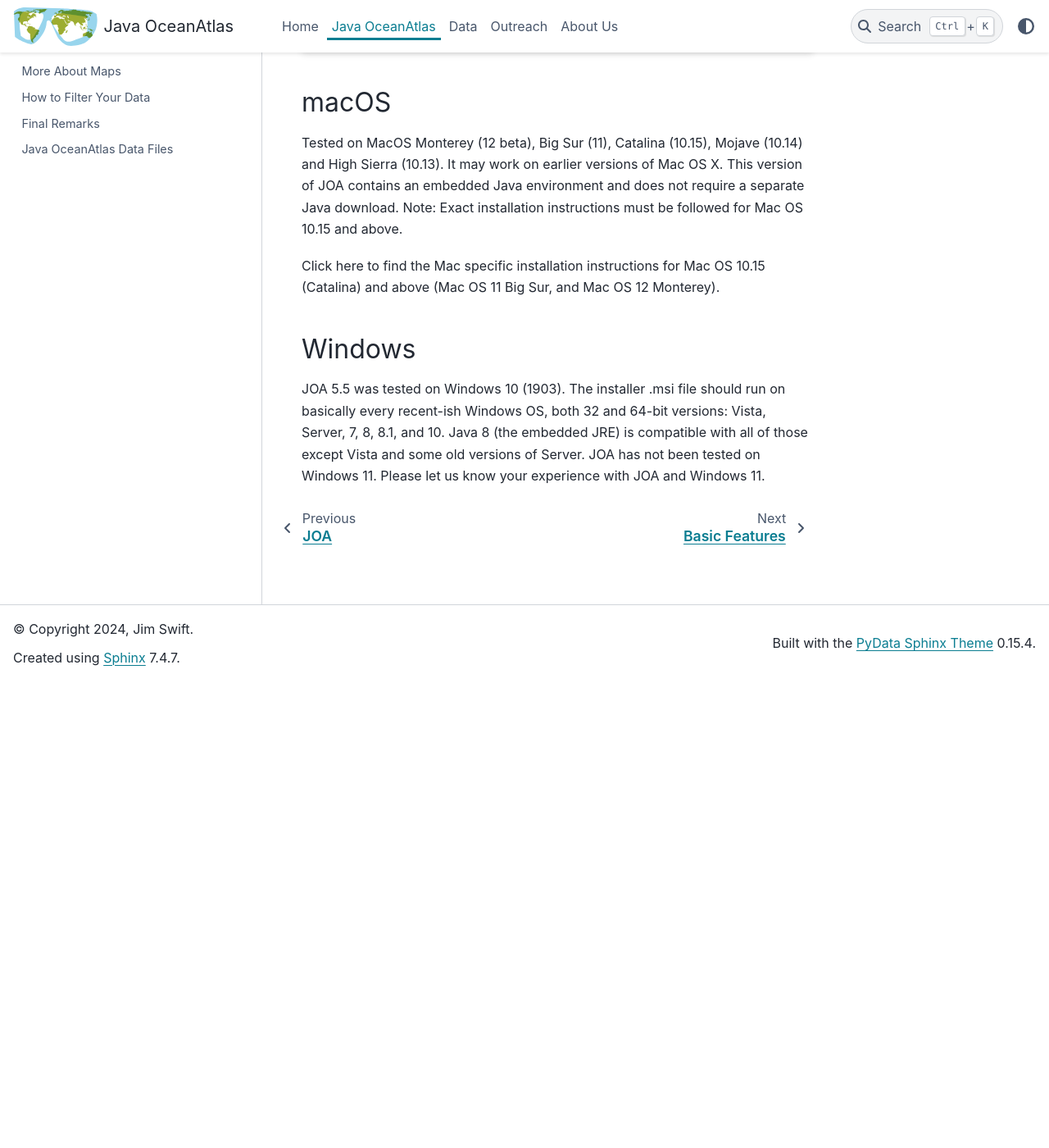
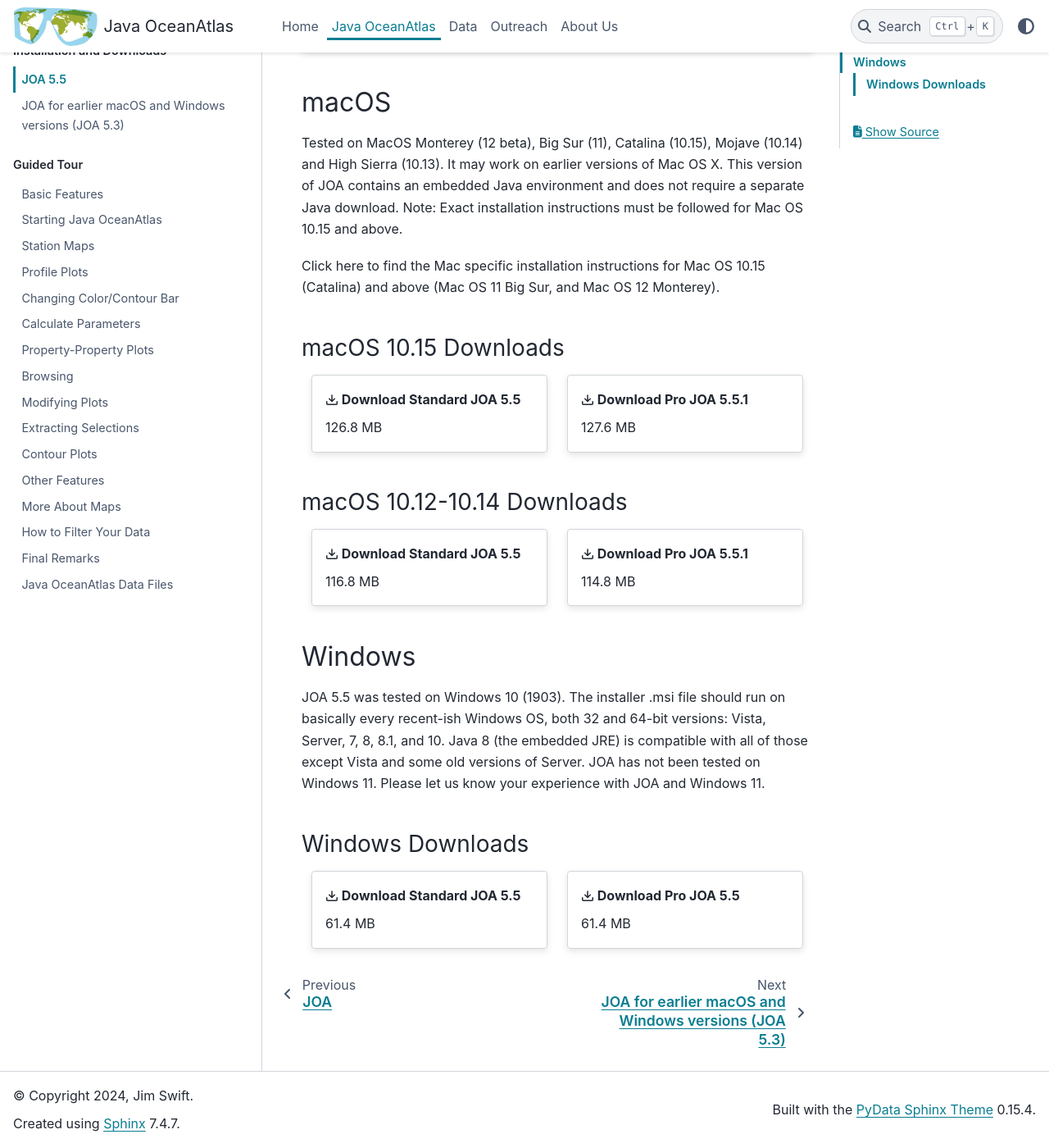
Before and after one commit to OceanAtlas/joa-sphinx, a Sphinx documentation site: the page built from docs/joa/installation/joa5.5.md, in a window 1280 px wide and 1400 px high, scrolled down 569 px. Shown: the whole window at 82% size. Built offline with Sphinx 7.4.7 and the PyData theme 0.15.4, drawn with Linux system fonts in a browser that asks for light colours.

Commit message:
add JOA download links

````diff
--- a/docs/conf.py
+++ b/docs/conf.py
@@ -21,7 +21,7 @@
 templates_path = ['_templates']
 exclude_patterns = ['_build', 'Thumbs.db', '.DS_Store']
 
-myst_enable_extensions = ["attrs_inline", "fieldlist"]
+myst_enable_extensions = ["attrs_inline", "fieldlist", "colon_fence"]
 
 numfig = True
 
--- a/docs/joa/index.md
+++ b/docs/joa/index.md
@@ -5,9 +5,10 @@
 Java OceanAtlas (JOA) is a Java application for Windows and MacOS which provides an ad hoc (rather than pre-set) graphic exploration environment optimized to examine and plot oceanographic profile data. JOA works with any pressure- or depth-indexed data. Plots include property-property plots, maps, offset profiles (waterfall), contoured section plots, and plots of calculated values, using color-by-property-value as a plotted variable to aid interpretation. There is also a comprehensive data display window and extensive support for data import, export, editing, filtering and quality control functions. All Java OceanAtlas plots and the data window are linked and may be ‘browsed’ jointly by sample and/or station. JOA user interfaces are similar to those used in commercial applications. Many different types of calculations can be performed.
 
 ```{toctree}
-:caption: Installation
+:caption: Installation and Downloads
 
 installation/joa5.5
+installation/joa5.3
 ```
 
 ```{toctree}
--- a/docs/joa/installation/joa5.5.md
+++ b/docs/joa/installation/joa5.5.md
@@ -18,5 +18,41 @@
 
 Click here to find the Mac specific installation instructions for Mac OS 10.15 (Catalina) and above (Mac OS 11 Big Sur, and Mac OS 12 Monterey).
 
+### macOS 10.15 Downloads
+::::{grid} 2
+:::{grid-item-card} {octicon}`download` Download Standard JOA 5.5
+:link: https://cchdo.ucsd.edu/data/22051/JOA5.5.zip
+126.8 MB
+:::
+:::{grid-item-card} {octicon}`download` Download Pro JOA 5.5.1
+:link: https://cchdo.ucsd.edu/data/24533/JOA5.5.1_Pro.zip
+127.6 MB
+:::
+::::
+
+### macOS 10.12-10.14 Downloads
+::::{grid} 2
+:::{grid-item-card} {octicon}`download` Download Standard JOA 5.5
+:link: https://cchdo.ucsd.edu/data/22049/Java%20OceanAtlas.dmg
+116.8 MB
+:::
+:::{grid-item-card} {octicon}`download` Download Pro JOA 5.5.1
+:link: https://cchdo.ucsd.edu/data/22046/Java%20OceanAtlas.dmg
+114.8 MB
+:::
+::::
+
 ## Windows
 JOA 5.5 was tested on Windows 10 (1903). The installer .msi file should run on basically every recent-ish Windows OS, both 32 and 64-bit versions: Vista, Server, 7, 8, 8.1, and 10. Java 8 (the embedded JRE) is compatible with all of those except Vista and some old versions of Server. JOA has not been tested on Windows 11. Please let us know your experience with JOA and Windows 11.
+
+### Windows Downloads
+::::{grid} 2
+:::{grid-item-card} {octicon}`download` Download Standard JOA 5.5
+:link: https://cchdo.ucsd.edu/data/22050/JOA_5.5_Setup.msi
+61.4 MB
+:::
+:::{grid-item-card} {octicon}`download` Download Pro JOA 5.5
+:link: https://cchdo.ucsd.edu/data/22047/JOA_5.5_pro_Setup.msi
+61.4 MB
+:::
+::::
````
Also changed, not shown: docs/joa/installation/joa5.3.md (added, +28 -0 lines).
